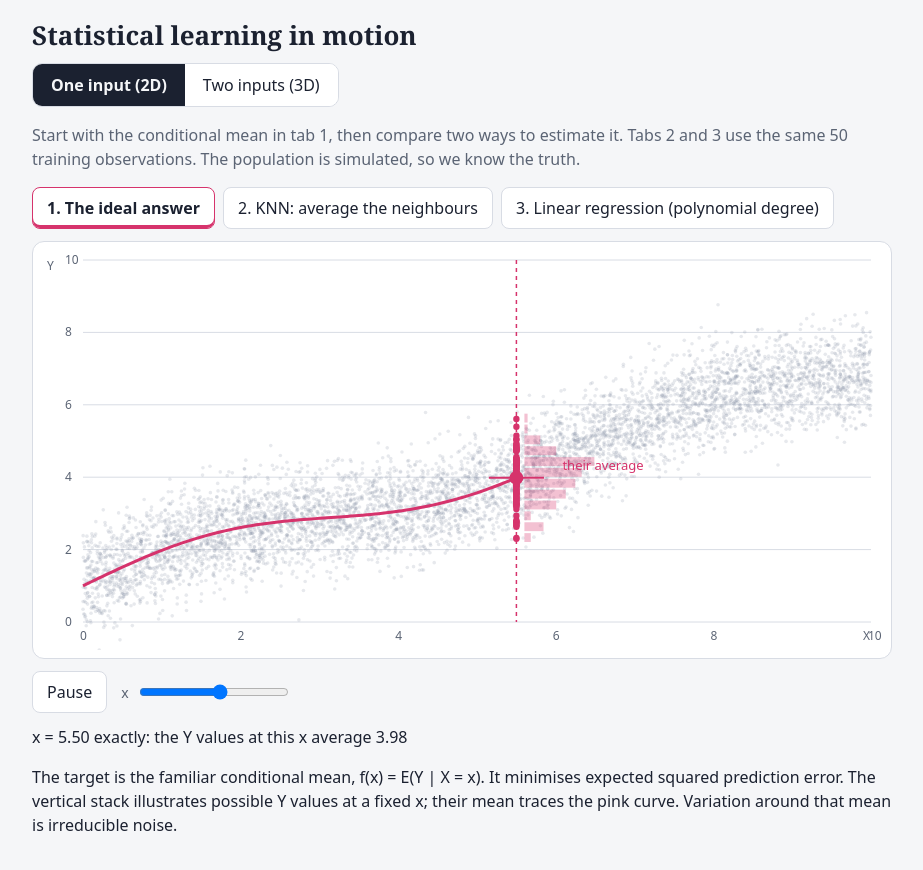
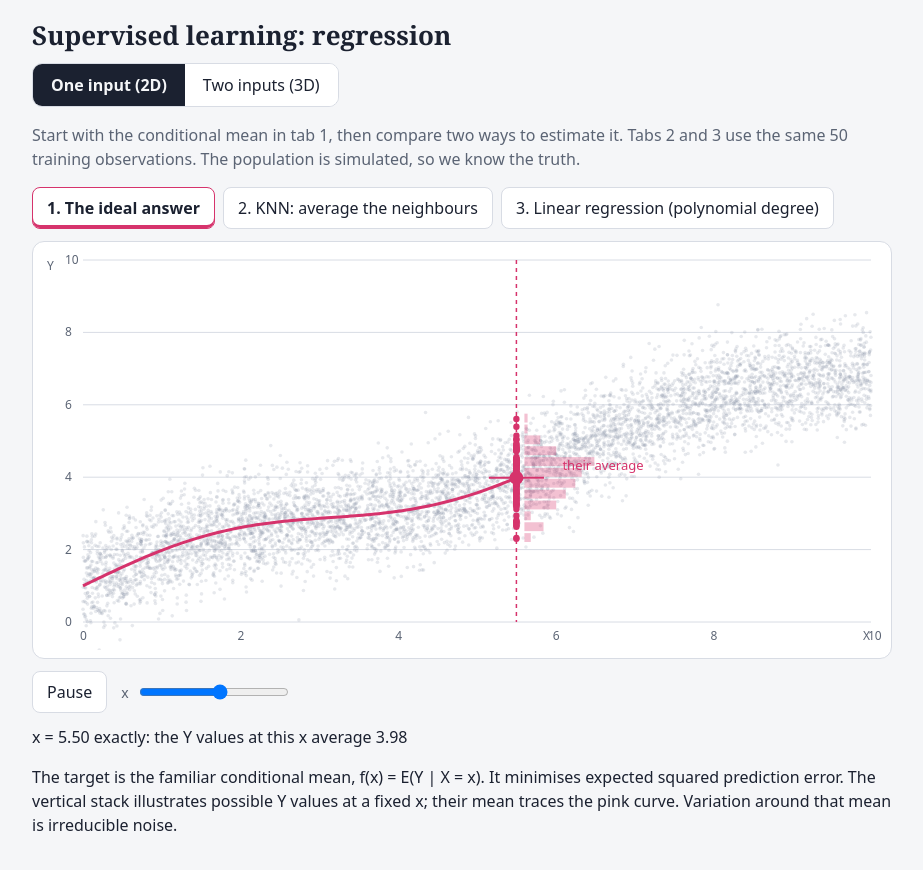
Before and after one commit to NTSER/ml-course, a plain HTML site: page Statistical learning in motion.html in a window 1280 px wide. Shown: the whole page, without its empty margins (178-1101 px from the left). Drawn offline with Linux system fonts and the light colour scheme.

Commit message:
Rename first animation to Supervised learning: regression

```diff
--- a/Statistical learning in motion.html
+++ b/Statistical learning in motion.html
@@ -1,7 +1,7 @@
 <!DOCTYPE html>
 <html lang="en"><head><meta charset="utf-8">
 <meta name="viewport" content="width=device-width, initial-scale=1, viewport-fit=cover">
-<title>Statistical learning in motion</title>
+<title>Supervised learning: regression</title>
 <style>
 :root{box-sizing:border-box;padding-top:env(safe-area-inset-top,0px);padding-bottom:env(safe-area-inset-bottom,0px);
 --bg:#f5f6f8;--fg:#1b2130;--mut:#5b6474;--pt:#8791a3;--card:#fff;--line:#d8dce4;--truth:#d6336c;--knn:#0b8f6a;--lin:#2b59d9}
@@ -30,7 +30,7 @@ h1{margin-bottom:12px}
 .views button[aria-pressed="true"]{background:var(--fg);color:var(--bg);font-weight:600}
 #v3 canvas{height:min(72vw,470px);min-height:300px}
 </style></head><body><main>
-<h1>Statistical learning in motion</h1>
+<h1>Supervised learning: regression</h1>
 <div class="views" id="views"><button data-v="v2" aria-pressed="true">One input (2D)</button><button data-v="v3" aria-pressed="false">Two inputs (3D)</button></div>
 <section id="v2">
 <p class="sub">Start with the conditional mean in tab 1, then compare two ways to estimate it. Tabs 2 and 3 use the same 50 training observations. The population is simulated, so we know the truth.</p>
```
Also changed, not shown: index.html (+1 -1 lines).
